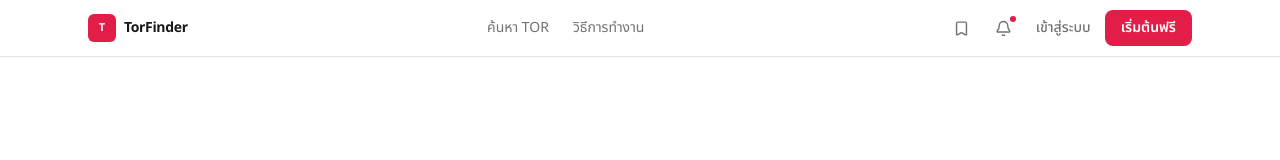
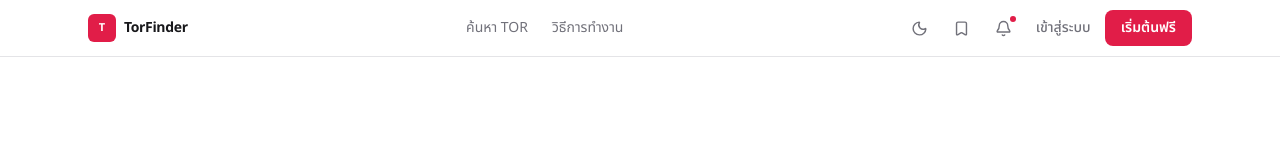
Before and after one commit to PhomMaiWai/TorFinder, a Next.js app in the folder frontend/: page / in a window 1280 px wide. Shown: the top 160 px of the page. Built offline with nearby package versions, Linux system fonts and the light colour scheme.

Commit message:
feat(theme): add dark mode toggle to navbar

```diff
--- a/frontend/src/components/layout/site-navbar.tsx
+++ b/frontend/src/components/layout/site-navbar.tsx
@@ -1,11 +1,12 @@
 "use client";
 
-import { Bell, Bookmark, Menu, X } from "lucide-react";
+import { Bell, Bookmark, Menu, Moon, Sun, X } from "lucide-react";
 import Link from "next/link";
 import { useEffect, useRef, useState } from "react";
 
 import { PUBLIC_NOTICES } from "@/data/public-notices";
 import { useSavedTors } from "@/lib/use-saved-tors";
+import { useTheme } from "@/lib/theme-context";
 
 const NAV_LINKS = [
   { label: "ค้นหา TOR", href: "/public" },
@@ -30,11 +31,12 @@ export function SiteNavbar() {
   const [mobileOpen, setMobileOpen] = useState(false);
   const [noticesOpen, setNoticesOpen] = useState(false);
   const { savedIds } = useSavedTors();
+  const { theme, toggleTheme } = useTheme();
 
   const noticesRef = useClickOutside(() => setNoticesOpen(false));
 
   return (
-    <header className="sticky top-0 z-50 border-b border-border bg-white">
+    <header className="sticky top-0 z-50 border-b border-border bg-surface">
       <div className="mx-auto flex h-14 max-w-6xl items-center justify-between px-6">
         <Link href="/" className="flex items-center gap-2" aria-label="TorFinder">
           <span className="flex size-7 items-center justify-center rounded-md bg-accent text-[11px] font-bold text-white">
@@ -56,6 +58,14 @@ export function SiteNavbar() {
         </nav>
 
         <div className="flex items-center gap-1.5">
+          <button
+            onClick={toggleTheme}
+            className="grid size-9 place-items-center rounded-lg text-ink-muted transition-colors hover:bg-surface-alt hover:text-ink"
+            aria-label={theme === "dark" ? "สลับเป็นโหมดสว่าง" : "สลับเป็นโหมดมืด"}
+          >
+            {theme === "dark" ? <Sun size={17} /> : <Moon size={17} />}
+          </button>
+
           <Link
             href="/saved"
             className="relative grid size-9 place-items-center rounded-lg text-ink-muted transition-colors hover:bg-surface-alt hover:text-ink"
@@ -80,7 +90,7 @@ export function SiteNavbar() {
             </button>
 
             {noticesOpen && (
-              <div className="absolute right-0 top-full mt-2 w-80 rounded-xl border border-border bg-white p-2 shadow-lg">
+              <div className="absolute right-0 top-full mt-2 w-80 rounded-xl border border-border bg-surface p-2 shadow-lg">
                 <p className="px-2.5 py-1.5 text-xs font-semibold tracking-wide text-ink-subtle uppercase">
                   ประกาศล่าสุด
                 </p>
@@ -120,7 +130,7 @@ export function SiteNavbar() {
       </div>
 
       {mobileOpen && (
-        <nav className="border-t border-border bg-white px-6 py-2 md:hidden">
+        <nav className="border-t border-border bg-surface px-6 py-2 md:hidden">
           {NAV_LINKS.map(({ label, href }) => (
             <Link
               key={label}
```
